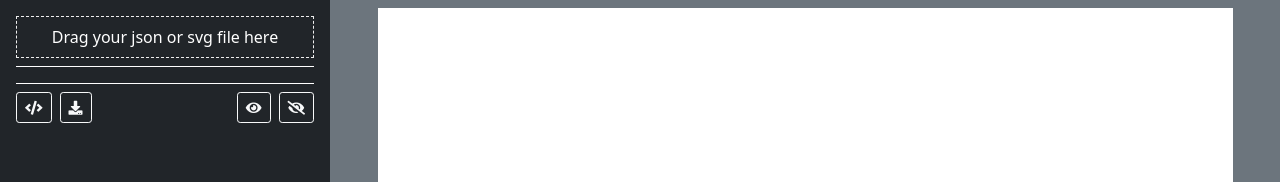
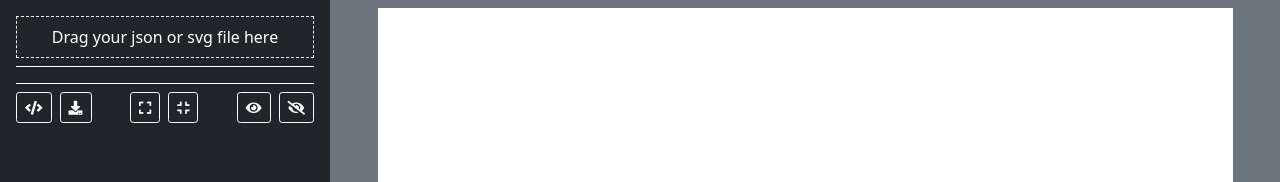
Before and after one commit to SoumyaMahbub/svg-animation2, a React (Create React App) app: page / in a window 1280 px wide. Shown: the top 182 px of the page. Built offline with nearby package versions, Linux system fonts and the light colour scheme.

Commit message:
expand all/collapse all

```diff
--- a/src/Components/ExportBar.js
+++ b/src/Components/ExportBar.js
@@ -105,13 +105,13 @@ const ExportBar = () => {
 			mainSvgLayers.eq(i).removeClass('invisible');
 			if (mainSvgLayers[i].nodeName === "g") {
 				for (var j = 0; j < mainSvgLayers.eq(i).children().length; j++) {
-					mainSvgLayers.eq(i).children().eq(j).removeClass('invisible');
+						mainSvgLayers.eq(i).children().eq(0).children().eq(j).removeClass('invisible');
+					}
 				}
 			}
-		}
 		for (var i = 0; i < layerContainerLayers.length; i++) {
-			layerContainerLayers.eq(i).children().eq(1).removeClass('fa-eye-slash');
-			layerContainerLayers.eq(i).children().eq(1).addClass('fa-eye');
+			layerContainerLayers.eq(i).children().eq(0).children().eq(1).removeClass('fa-eye-slash');
+			layerContainerLayers.eq(i).children().eq(0).children().eq(1).addClass('fa-eye');
 		}
 	}
 
@@ -129,6 +129,33 @@ const ExportBar = () => {
 		document.body.removeChild(link);
 	}
 
+	const expandAllLayers = () => {
+		const groupedLayers = $('.collapse');
+		const groupLayers = $('.group');
+		for (var i = 0; i < groupLayers.length; i++) {
+			groupLayers.eq(i).children().eq(0).children().eq(0).removeClass('fa-chevron-right');
+			groupLayers.eq(i).children().eq(0).children().eq(0).addClass('fa-chevron-down');
+		}
+		for(var i = 0; i < groupedLayers.length; i++) {
+			if (groupedLayers.eq(i).hasClass('show') === false) {
+				groupedLayers.eq(i).addClass('show');
+			}
+		}
+	}
+	const collapseAllLayers = () => {
+		const groupedLayers = $('.collapse');
+		const groupLayers = $('.group');
+		for (var i = 0; i < groupLayers.length; i++) {
+			groupLayers.eq(i).children().eq(0).children().eq(0).removeClass('fa-chevron-down');
+			groupLayers.eq(i).children().eq(0).children().eq(0).addClass('fa-chevron-right');
+		}
+		for(var i = 0; i < groupedLayers.length; i++) {
+			if (groupedLayers.eq(i).hasClass('show')) {
+				groupedLayers.eq(i).removeClass('show');
+			}
+		}
+	}
+
     return (
         <div className="d-flex justify-content-between">
 			<div>
@@ -137,6 +164,14 @@ const ExportBar = () => {
 				</button>
 				<button onClick={downloadJsonFile} className="btn btn-sm btn-outline-light">
 					<i className="fas fa-download"></i>
+				</button>
+			</div>
+			<div>
+				<button onClick={expandAllLayers} className="me-2 btn btn-sm btn-outline-light">
+					<i className="fas fa-expand"></i>
+				</button>
+				<button onClick={collapseAllLayers} className="btn btn-sm btn-outline-light">
+					<i className="fas fa-compress"></i>
 				</button>
 			</div>
 			<div>
@@ -165,4 +200,4 @@ const ExportBar = () => {
     )
 }
 
-export default ExportBar
+export default ExportBar;
--- a/src/Components/Layer.js
+++ b/src/Components/Layer.js
@@ -140,7 +140,9 @@ const Layer = (props) => {
 		}
 	}
 
-	const toggleSubLayers = (e) => {
+	const delay = ms => new Promise(res => setTimeout(res, ms));
+
+	const toggleSubLayers = async (e) => {
 		if ($(e.currentTarget).hasClass('fa-chevron-right')) {
 			$(e.currentTarget).removeClass('fa-chevron-right');
 			$(e.currentTarget).addClass('fa-chevron-down');
@@ -165,9 +167,10 @@ const Layer = (props) => {
 			{props.type === "grouped"?
 				<div className="border border-2 p-3 d-flex justify-content-between">
 					<p className="ms-4 my-auto align-self-center">{props.name}</p>
+					<i className={$("#" + props.name).hasClass('invisible') ? "fa fa-eye-slash align-self-center" : "fa fa-eye align-self-center"} onClick={toggleVisibilty}></i>
 				</div>
 			:props.type == "group" ?
-				<div className ="d-flex justify-content-between first-level">
+				<div className ="d-flex justify-content-between first-level group">
 					<div className="d-flex">
 						<i className="fas fa-fw fa-chevron-right align-self-center me-2 py-2 pe-2" data-bs-toggle="collapse" data-bs-target={"#sublayer_" + props.name} onClick={toggleSubLayers}></i>
 						<p className="my-auto align-self-center">{props.name}</p>
@@ -181,7 +184,10 @@ const Layer = (props) => {
 						{props.name}
 					</p>
 				</div>
-				<i className={$("#" + props.name).hasClass('invisible') ? "fa fa-eye-slash align-self-center" : "fa fa-eye align-self-center"} onClick={toggleVisibilty}></i>
+				{props.layerType !== "erase" ?
+					<i className={$("#" + props.name).hasClass('invisible') ? "fa fa-eye-slash align-self-center" : "fa fa-eye align-self-center"} onClick={toggleVisibilty}></i>
+					: ""
+				}
 			</div>
 			}
 
--- a/src/Components/MyDropzone.js
+++ b/src/Components/MyDropzone.js
@@ -191,7 +191,7 @@ const MyDropzone = () => {
 					return '';
 				}
 
-				const output = 'M' + (cx - rx).toString() + ',' + cy.toString();
+				let output = 'M' + (cx - rx).toString() + ',' + cy.toString();
 				output += 'a' + rx.toString() + ',' + ry.toString() + ' 0 1,0 ' + (2 * rx).toString() + ',0';
 				output += 'a' + rx.toString() + ',' + ry.toString() + ' 0 1,0'  + (-2 * rx).toString() + ',0';
 
--- a/src/Components/SideBar.js
+++ b/src/Components/SideBar.js
@@ -9,7 +9,7 @@ const SideBar = () => {
             <MyDropzone />
             <div className="w-100 bg-white my-2" style={{height: '1px'}}></div>
             <LayerContainer />
-            <div class="w-100 bg-white my-2" style={{height: '1px'}}></div>
+            <div className="w-100 bg-white my-2" style={{height: '1px'}}></div>
             <ExportBar />
         </div>
     )
```
